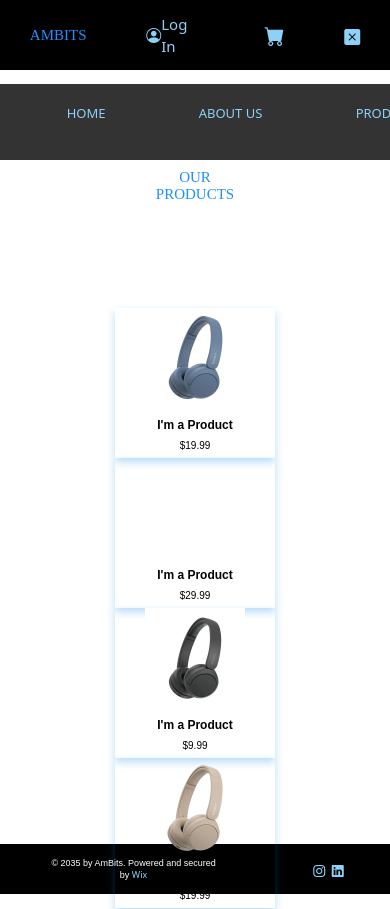
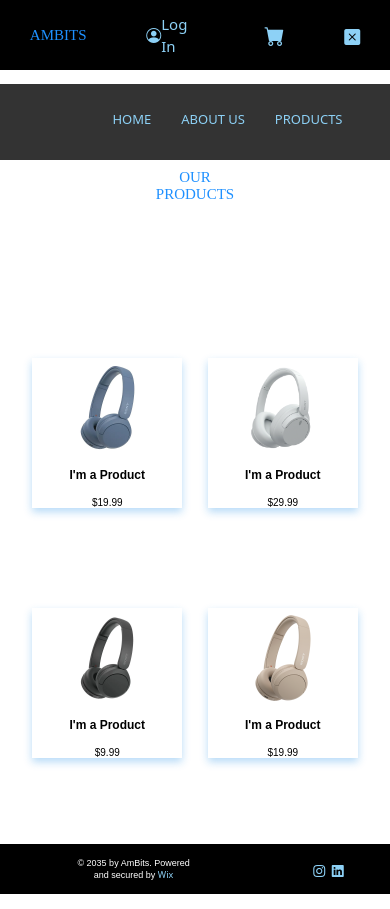
Before and after one commit to Jafarov0/headphone-shop, a plain HTML site: page Shop-01/products.html in a window 390 px wide. Both pictures are taken after a click on the icon 348 px from the left and 35 px from the top of the page. Drawn offline with nearby package versions, Linux system fonts and the light colour scheme.

Commit message:
Yeni dəyişikliklər və yenidən yükləmə

```diff
--- a/Shop-01/global.css
+++ b/Shop-01/global.css
@@ -654,7 +654,7 @@ footer{
 .im-02{
     width: 100%;
     height: 80%;
-    background-image: url(../Shop-01/image/qulaqliq2.webpp);
+    background-image: url(../Shop-01/image/qulaqliq2.webp);
     background-size: cover;
     background-position: center;
     cursor: pointer;
@@ -846,6 +846,11 @@ footer{
     .bi-x-square-fill:hover{
         color: deepskyblue;
     }
+    ul{
+        display: flex;
+        justify-content: center;
+        align-items: center;
+    }
     li{
         font-size: 13px;
     }
@@ -866,7 +871,6 @@ footer{
         align-items: center;
         justify-content: space-around;
         overflow: hidden;
-
     }
     .img{
         width: 60%;
@@ -905,8 +909,9 @@ footer{
         font-size: 16px;
     }
     p{
-        font-size: 12px;
-        padding: 5%;
+        font-size: 10px;
+        padding-left: 15%;
+        padding-right: 15%;
     }
     .ucuncu{
         overflow: hidden;
@@ -996,13 +1001,13 @@ footer{
 
     }
     .ic-1,.ic-2{
-        width: 20%;
+        width: 25%;
     }
     .in-2,.in-3,.in-4{
-        width: 20%;
+        width: 25%;
     }
     .btnDiv{
-        width: 20%;
+        width: 24%;
         padding: 0;
     }
     .submit{
@@ -1033,7 +1038,8 @@ footer{
         font-size: 10px;
     }
     .adres{
-        width: 60%;
+        width: 80%;
+        border: solid 1px red;
     }
     .shop{
         padding: 0;
@@ -1069,11 +1075,13 @@ footer{
         justify-content: center;
         align-items: center;
         justify-content: space-around;
+
     }
     .sec-1,.sec-2{
         width: 35%;
-        height: 25%;
+        height: 30%;
         box-shadow: 0px 4px 8px rgba(0, 0, 0, 0.2);
+
     }
     .img-01,.img-02,.img-03{
         width: 20px;
@@ -1124,11 +1132,11 @@ footer{
         justify-content: center;
         align-items: center;
         justify-content: space-around;
-        width: 70%;
+        width: 90%;
         height: 500px;
     }
     .pr-1,.pr-2,.pr-3,.pr-4{
-        width: 160px;
+        width: 150px;
         height: 150px;
     }
     .im-01,.im-02,.im-03,.im-04{
--- a/Shop-01/index.js
+++ b/Shop-01/index.js
@@ -192,6 +192,12 @@ $(document).ready(function(){
             color: 'white',
             padding: '20px'
         })
+        $('ul').css({
+            width:'260px',
+            position: 'fixed',
+            top: '13%',
+            left: '25%',
+        })
         $('.bi-list').hide()
 
         $('.bi-x-square-fill').css({
```
